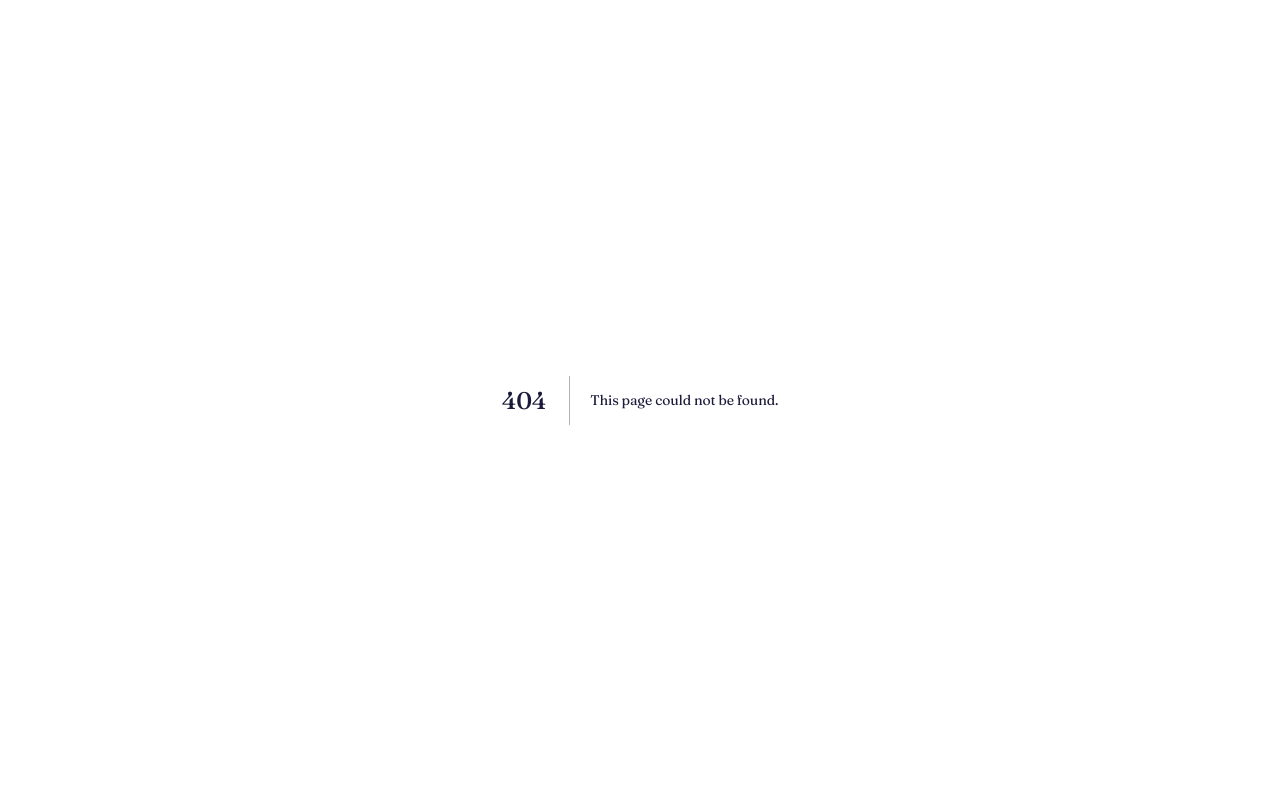
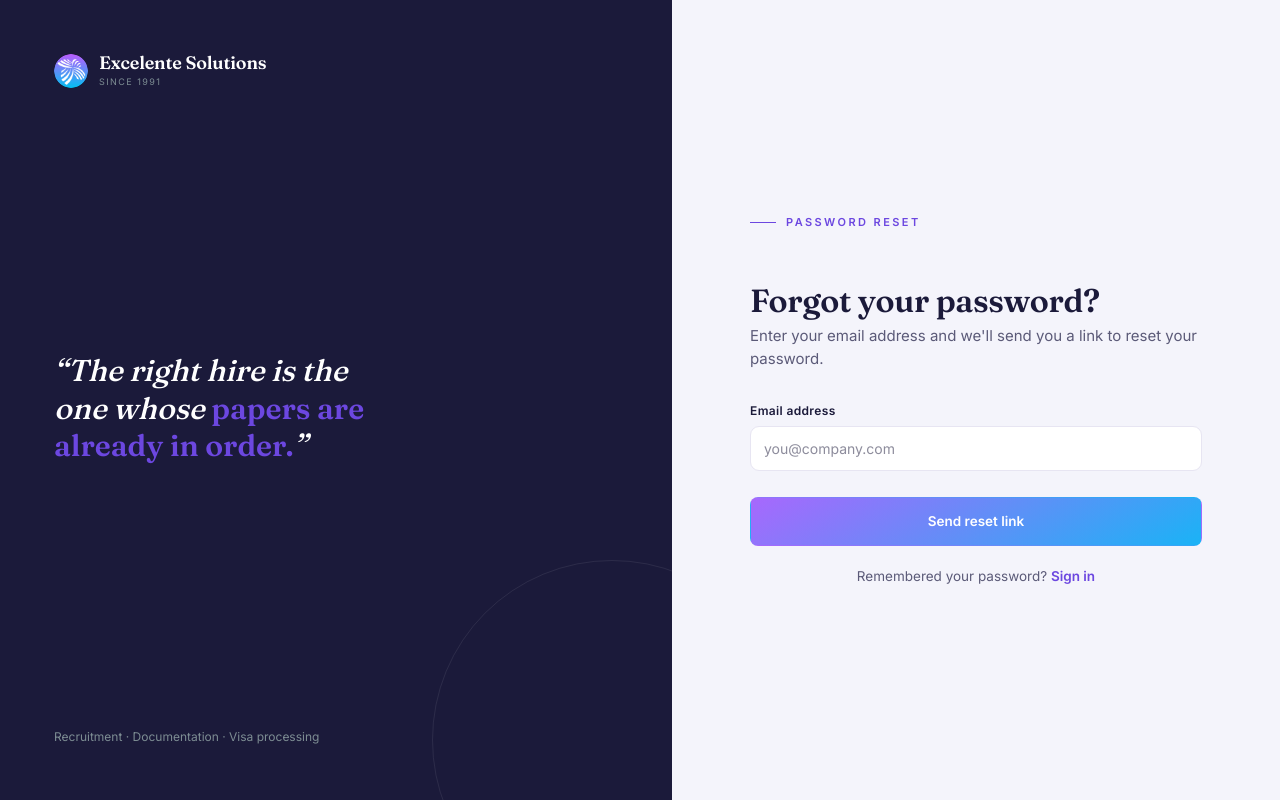
Before and after one commit to ahmad-ramzan/excelente-solutions-crm-project, a Next.js app: page /forgot-password in a window 1280 px wide. Before the commit this address had no page. Built offline with nearby package versions, Linux system fonts and the light colour scheme.

Commit message:
feat: implement user authentication flow including login, signup, and password recovery actions and pages

```diff
--- /dev/null
+++ b/app/forgot-password/page.tsx
@@ -0,0 +1,132 @@
+'use client';
+
+import { Suspense, useState } from 'react';
+import Link from 'next/link';
+import FlowerLogo from '../components/FlowerLogo';
+
+function ForgotPasswordForm() {
+  const [error, setError] = useState<string | null>(null);
+  const [success, setSuccess] = useState(false);
+  const [loading, setLoading] = useState(false);
+
+  async function handleReset(e: React.FormEvent<HTMLFormElement>) {
+    e.preventDefault();
+    setError(null);
+    setLoading(true);
+
+    const formData = new FormData(e.currentTarget);
+    const { forgotPassword } = await import('../login/actions');
+
+    try {
+      const result = await forgotPassword(formData);
+      if (result?.error) {
+        setError(result.error);
+      } else {
+        setSuccess(true);
+      }
+    } catch (err: any) {
+      setError(err.message || 'An error occurred while attempting to reset your password.');
+    } finally {
+      setLoading(false);
+    }
+  }
+
+  return (
+    <div className="auth">
+      {/* Left art panel */}
+      <div className="auth-art">
+        <Link href="/" style={{ display: 'inline-flex' }}>
+          <div className="logo">
+            <FlowerLogo size={34} />
+            <div>
+              <div className="name" style={{ color: '#fff' }}>
+                Excelente Solutions
+              </div>
+              <div className="sub" style={{ color: '#7d8d93' }}>
+                Since 1991
+              </div>
+            </div>
+          </div>
+        </Link>
+        <div className="q">
+          &ldquo;The right hire is the one whose{' '}
+          <b>papers are already in order.</b>&rdquo;
+        </div>
+        <div className="small" style={{ color: '#7d8d93' }}>
+          Recruitment · Documentation · Visa processing
+        </div>
+      </div>
+
+      {/* Right form panel */}
+      <div className="auth-form">
+        <div className="eyebrow">Password Reset</div>
+        <h1>Forgot your password?</h1>
+        <p style={{ color: 'var(--slate)', marginBottom: '32px', fontSize: '15px' }}>
+          Enter your email address and we'll send you a link to reset your password.
+        </p>
+
+        {success ? (
+          <div style={{
+            background: '#dcfce7',
+            color: '#166534',
+            padding: '14px 16px',
+            borderRadius: '10px',
+            marginBottom: '20px',
+            fontSize: '14px',
+            lineHeight: '1.5',
+            borderLeft: '4px solid #16a34a',
+          }}>
+            <strong>✅ Reset email sent!</strong>
+            <br />
+            Check your inbox for a link to reset your password.
+          </div>
+        ) : (
+          <form onSubmit={handleReset}>
+            {error && (
+              <div style={{ background: '#fee2e2', color: '#b91c1c', padding: '12px', borderRadius: '8px', marginBottom: '16px', fontSize: '14px' }}>
+                {error}
+              </div>
+            )}
+
+            <div className="field">
+              <label htmlFor="email">Email address</label>
+              <input
+                id="email"
+                name="email"
+                className="input"
+                type="email"
+                placeholder="you@company.com"
+                required
+              />
+            </div>
+
+            <button
+              type="submit"
+              className="btn btn-gold"
+              disabled={loading}
+              style={{ width: '100%', justifyContent: 'center', padding: '13px', marginTop: '10px' }}
+            >
+              {loading ? <><span className="btn-spinner" />Sending...</> : 'Send reset link'}
+            </button>
+          </form>
+        )}
+
+        <div className="alt">
+          Remembered your password?{' '}
+          <Link href="/login" style={{ color: 'var(--gold)', fontWeight: 600 }}>
+            Sign in
+          </Link>
+        </div>
+
+      </div>
+    </div>
+  );
+}
+
+export default function ForgotPasswordPage() {
+  return (
+    <Suspense fallback={null}>
+      <ForgotPasswordForm />
+    </Suspense>
+  );
+}
--- a/app/login/actions.ts
+++ b/app/login/actions.ts
@@ -238,3 +238,57 @@ export async function signup(formData: FormData) {
 
   redirect('/login?registered=true')
 }
+
+export async function forgotPassword(formData: FormData) {
+  const supabase = await createClient()
+  const email = formData.get('email') as string
+
+  if (!email) {
+    return { error: 'Email is required' }
+  }
+
+  const rawSiteUrl = process.env.NEXT_PUBLIC_SITE_URL || 'http://localhost:3000'
+  const cleanSiteUrl = rawSiteUrl.replace(/\/+$/, '').split('/login')[0]
+
+  const { error } = await supabase.auth.resetPasswordForEmail(email, {
+    redirectTo: `${cleanSiteUrl}/auth/callback?next=/update-password`,
+  })
+
+  if (error) {
+    console.error('Forgot password error:', error)
+    return { error: error.message }
+  }
+
+  return { success: true }
+}
+
+export async function updatePassword(formData: FormData) {
+  const supabase = await createClient()
+  const password = formData.get('password') as string
+  const confirmPassword = formData.get('confirmPassword') as string
+
+  if (!password || password.length < 6) {
+    return { error: 'Password must be at least 6 characters.' }
+  }
+  if (password !== confirmPassword) {
+    return { error: 'Passwords do not match.' }
+  }
+
+  const { error } = await supabase.auth.updateUser({ password })
+
+  if (error) {
+    console.error('Update password error:', error)
+    return { error: error.message }
+  }
+
+  // Optionally fetch the role to redirect correctly
+  const { data: { user } } = await supabase.auth.getUser()
+  if (user) {
+    const { data: userData } = await supabase.from('profiles').select('role').eq('id', user.id).single()
+    if (userData?.role) {
+      redirect(`/dashboard/${userData.role}`)
+    }
+  }
+
+  redirect('/login')
+}
--- a/app/login/page.tsx
+++ b/app/login/page.tsx
@@ -145,9 +145,9 @@ function LoginForm() {
             >
               <input type="checkbox" defaultChecked /> Keep me signed in
             </label>
-            <a className="small" style={{ color: 'var(--gold)', fontWeight: 600, cursor: 'pointer' }}>
+            <Link href="/forgot-password" className="small" style={{ color: 'var(--gold)', fontWeight: 600, cursor: 'pointer' }}>
               Forgot password?
-            </a>
+            </Link>
           </div>
 
           <button
--- /dev/null
+++ b/app/update-password/page.tsx
@@ -0,0 +1,116 @@
+'use client';
+
+import { Suspense, useState } from 'react';
+import Link from 'next/link';
+import FlowerLogo from '../components/FlowerLogo';
+
+function UpdatePasswordForm() {
+  const [error, setError] = useState<string | null>(null);
+  const [loading, setLoading] = useState(false);
+
+  async function handleUpdate(e: React.FormEvent<HTMLFormElement>) {
+    e.preventDefault();
+    setError(null);
+    setLoading(true);
+
+    const formData = new FormData(e.currentTarget);
+    const { updatePassword } = await import('../login/actions');
+
+    try {
+      const result = await updatePassword(formData);
+      if (result?.error) {
+        setError(result.error);
+        setLoading(false);
+      }
+    } catch (err) {
+      setLoading(false);
+    }
+  }
+
+  return (
+    <div className="auth">
+      {/* Left art panel */}
+      <div className="auth-art">
+        <Link href="/" style={{ display: 'inline-flex' }}>
+          <div className="logo">
+            <FlowerLogo size={34} />
+            <div>
+              <div className="name" style={{ color: '#fff' }}>
+                Excelente Solutions
+              </div>
+              <div className="sub" style={{ color: '#7d8d93' }}>
+                Since 1991
+              </div>
+            </div>
+          </div>
+        </Link>
+        <div className="q">
+          &ldquo;The right hire is the one whose{' '}
+          <b>papers are already in order.</b>&rdquo;
+        </div>
+        <div className="small" style={{ color: '#7d8d93' }}>
+          Recruitment · Documentation · Visa processing
+        </div>
+      </div>
+
+      {/* Right form panel */}
+      <div className="auth-form">
+        <div className="eyebrow">Password Reset</div>
+        <h1>Set new password</h1>
+        <p style={{ color: 'var(--slate)', marginBottom: '32px', fontSize: '15px' }}>
+          Enter your new password below.
+        </p>
+
+        {error && (
+          <div style={{ background: '#fee2e2', color: '#b91c1c', padding: '12px', borderRadius: '8px', marginBottom: '16px', fontSize: '14px' }}>
+            {error}
+          </div>
+        )}
+
+        <form onSubmit={handleUpdate}>
+          <div className="field">
+            <label htmlFor="password">New Password</label>
+            <input
+              id="password"
+              name="password"
+              className="input"
+              type="password"
+              placeholder="••••••••••••"
+              required
+            />
+          </div>
+
+          <div className="field">
+            <label htmlFor="confirmPassword">Confirm New Password</label>
+            <input
+              id="confirmPassword"
+              name="confirmPassword"
+              className="input"
+              type="password"
+              placeholder="••••••••••••"
+              required
+            />
+          </div>
+
+          <button
+            type="submit"
+            className="btn btn-gold"
+            disabled={loading}
+            style={{ width: '100%', justifyContent: 'center', padding: '13px', marginTop: '10px' }}
+          >
+            {loading ? <><span className="btn-spinner" />Updating...</> : 'Update password'}
+          </button>
+        </form>
+
+      </div>
+    </div>
+  );
+}
+
+export default function UpdatePasswordPage() {
+  return (
+    <Suspense fallback={null}>
+      <UpdatePasswordForm />
+    </Suspense>
+  );
+}
```
